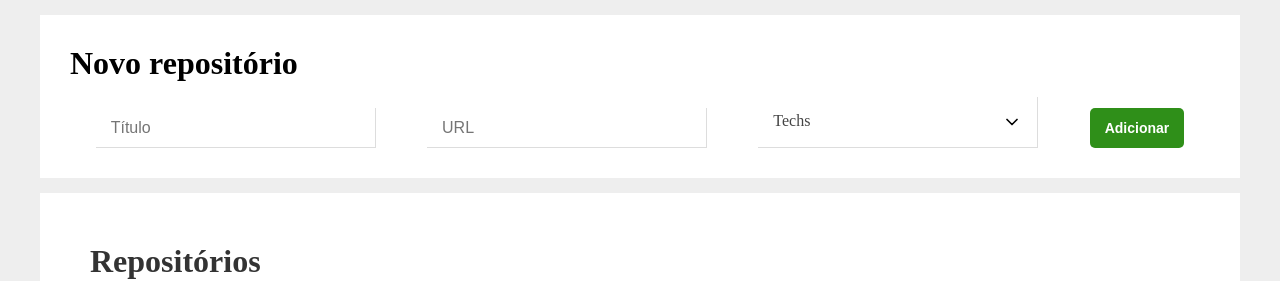
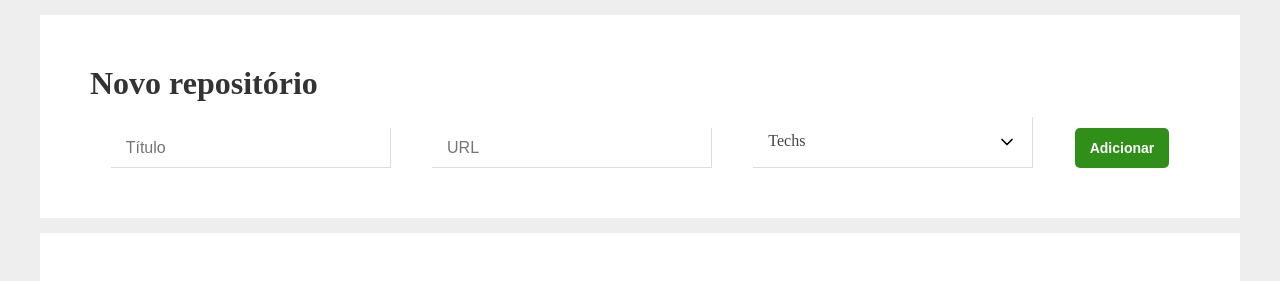
Before and after one commit to marciovz/desafio-conceitos-reactjs, a React (Create React App) app: page / in a window 1280 px wide. Shown: the top 281 px of the page. Built offline with nearby package versions, Linux system fonts and the light colour scheme; no server answers.

Commit message:
Correção da estrutura e estilo do componente FormAddRepository

```diff
--- a/src/components/FormAddRepository/index.js
+++ b/src/components/FormAddRepository/index.js
@@ -27,9 +27,9 @@ export default function FormAddRepository ({addRepository}) {
   }
 
   return (
-    <form>
+    <div className="formContainer">
       <h1>Novo repositório</h1>
-      <div className="inputsContainer">
+       <form>
         <input
           id="title"
           type="text"
@@ -62,8 +62,9 @@ export default function FormAddRepository ({addRepository}) {
         >
           Adicionar
         </button>
-      </div>
 
-    </form>
+      </form>
+    </div>
+
   );
 }
--- a/src/components/FormAddRepository/styles.css
+++ b/src/components/FormAddRepository/styles.css
@@ -1,19 +1,24 @@
-form {
+div.formContainer {
   display: flex;
   flex-direction: column;
-  padding: 30px;
+  padding: 50px;
   margin: 15px 0;
   background: #fff;
 }
 
-form div.inputsContainer {
+div.formContainer h1 {
+  color: #333;
+  font-size: 32px;
+}
+
+div.formContainer form  {
   display: flex;
   margin-top: 15px;
   justify-content: space-around;
   align-items: flex-end;
 }
 
-form input {
+div.formContainer form input {
   height: 40px;
   width: 280px;
   padding: 15px;
@@ -23,7 +28,7 @@ form input {
   border-right: 1px solid #ddd;
 }
 
-form button {
+div.formContainer form button {
   padding: 10px 15px;
   height: 40px;
   font-weight: bold;
@@ -36,7 +41,7 @@ form button {
   transform: 0.3s;
 }
 
-form button:hover {
+div.formContainer form button:hover {
   color: #444;
   background: #b0dda6;
 }
```
